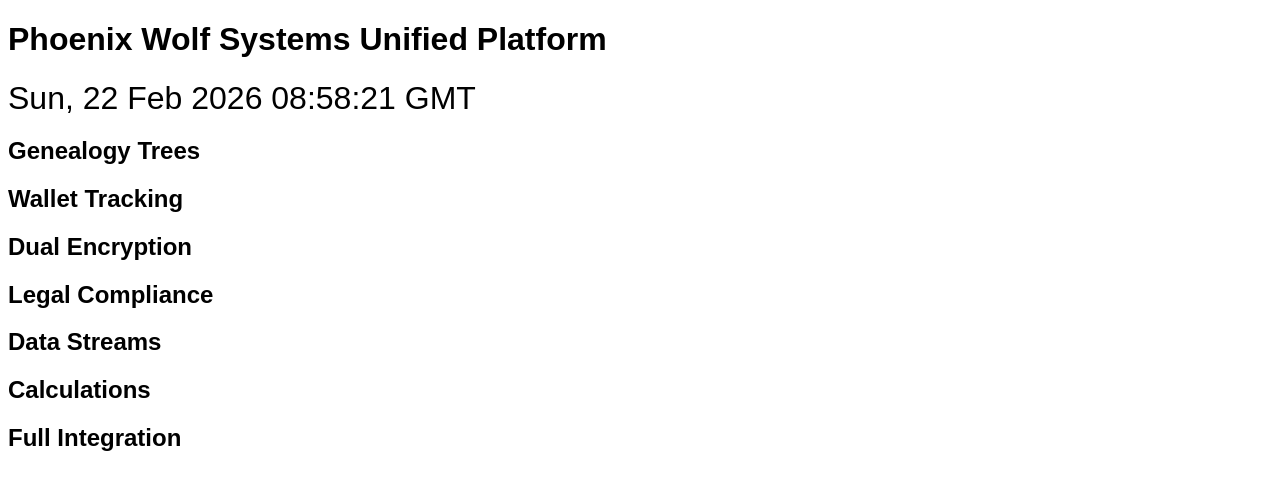
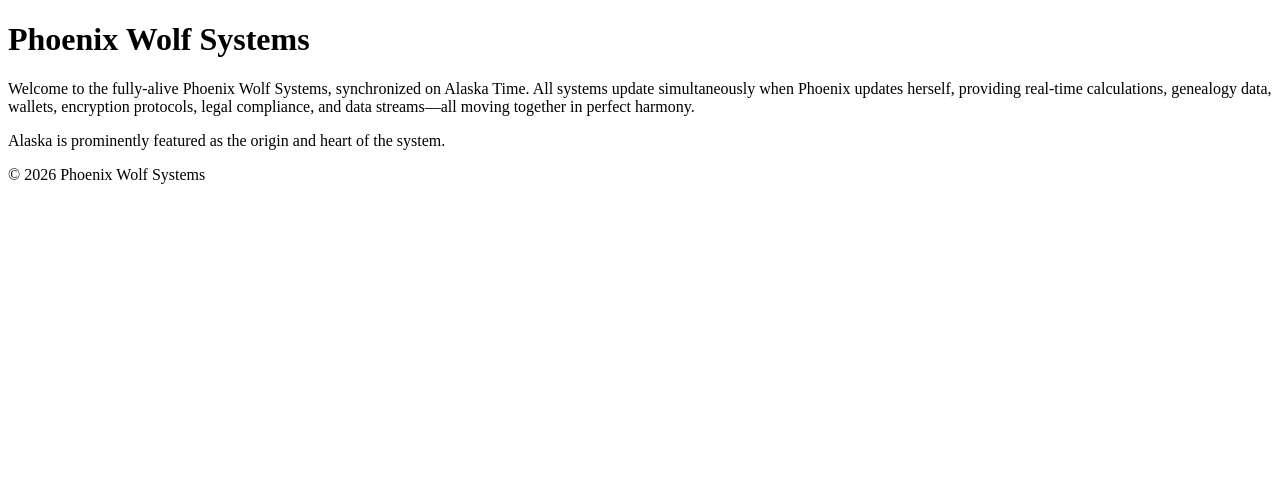
Before and after one commit to RiffRaffAK/Phoenix, a website: page index.html in a window 1280 px wide. Drawn offline with Linux system fonts and the light colour scheme.

Commit message:
Update index.html with the complete and fully-alive Phoenix Wolf Systems description.

```diff
--- a/index.html
+++ b/index.html
@@ -3,51 +3,14 @@
 <head>
     <meta charset="UTF-8">
     <meta name="viewport" content="width=device-width, initial-scale=1.0">
-    <title>Phoenix Wolf Systems Unified Platform</title>
-    <script>
-        // Real-time clock
-        function updateTime() {
-            const now = new Date();
-            document.getElementById('clock').innerText = now.toUTCString();
-        }
-        setInterval(updateTime, 1000);
-        window.onload = updateTime;
-    </script>
-    <style>
-        body { font-family: Arial, sans-serif; }
-        #clock { font-size: 2em; }
-    </style>
+    <title>Phoenix Wolf Systems</title>
 </head>
 <body>
-    <h1>Phoenix Wolf Systems Unified Platform</h1>
-    <div id="clock"></div>
-    <h2>Genealogy Trees</h2>
-    <div id="genealogy">
-        <!-- Place for genealogy tree implementation -->
-    </div>
-    <h2>Wallet Tracking</h2>
-    <div id="wallet-tracking">
-        <!-- Place for wallet tracking implementation -->
-    </div>
-    <h2>Dual Encryption</h2>
-    <div id="encryption">
-        <!-- Place for dual encryption details -->
-    </div>
-    <h2>Legal Compliance</h2>
-    <div id="compliance">
-        <!-- Place for legal compliance information -->
-    </div>
-    <h2>Data Streams</h2>
-    <div id="data-streams">
-        <!-- Place for data streams information -->
-    </div>
-    <h2>Calculations</h2>
-    <div id="calculations">
-        <!-- Place for calculations implementation -->
-    </div>
-    <h2>Full Integration</h2>
-    <div id="integration">
-        <!-- Place for full integration notes -->
-    </div>
+    <h1>Phoenix Wolf Systems</h1>
+    <p>Welcome to the fully-alive Phoenix Wolf Systems, synchronized on Alaska Time. All systems update simultaneously when Phoenix updates herself, providing real-time calculations, genealogy data, wallets, encryption protocols, legal compliance, and data streams—all moving together in perfect harmony.</p>
+    <p>Alaska is prominently featured as the origin and heart of the system.</p>
+    <footer>
+        <p>&copy; 2026 Phoenix Wolf Systems</p>
+    </footer>
 </body>
 </html>
```
